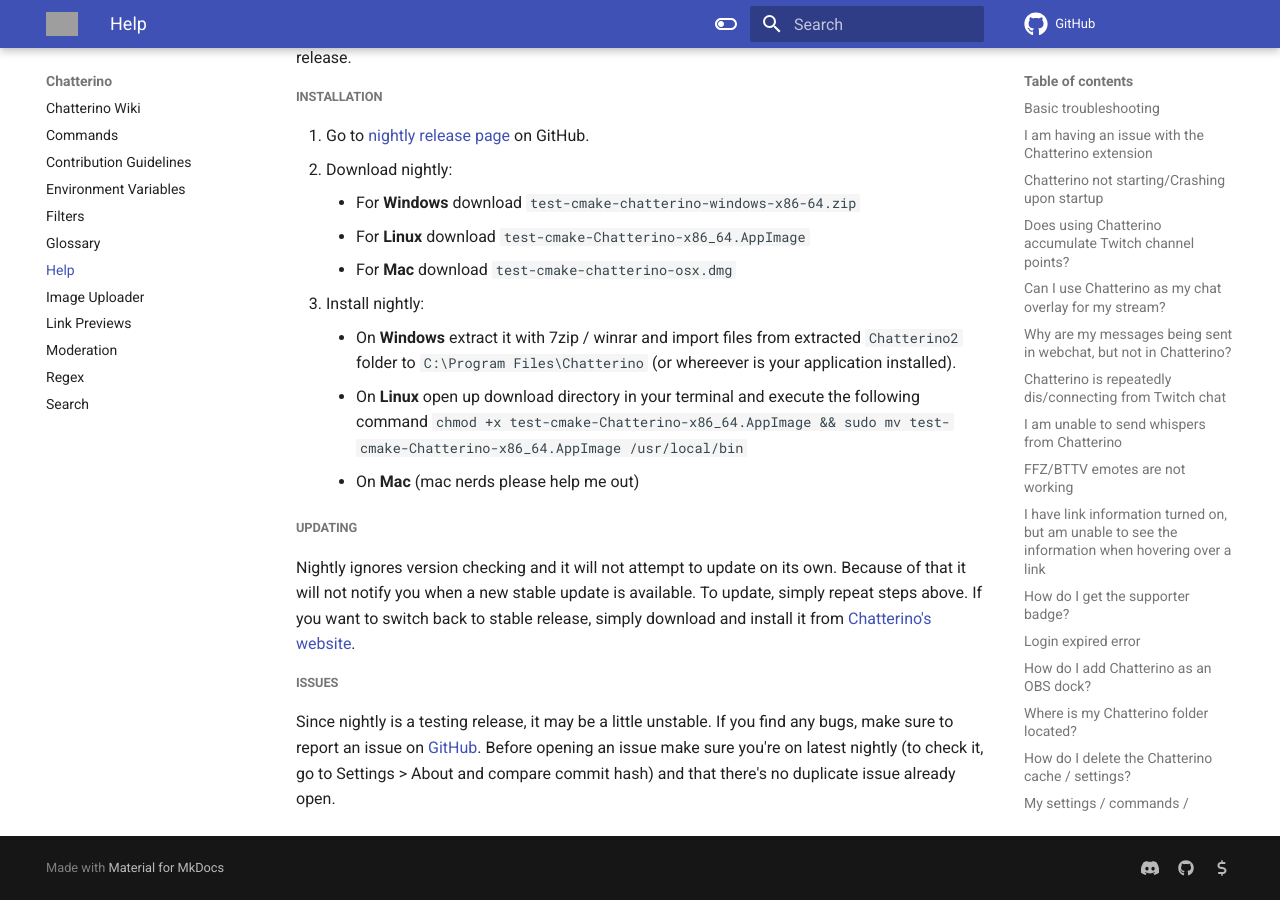
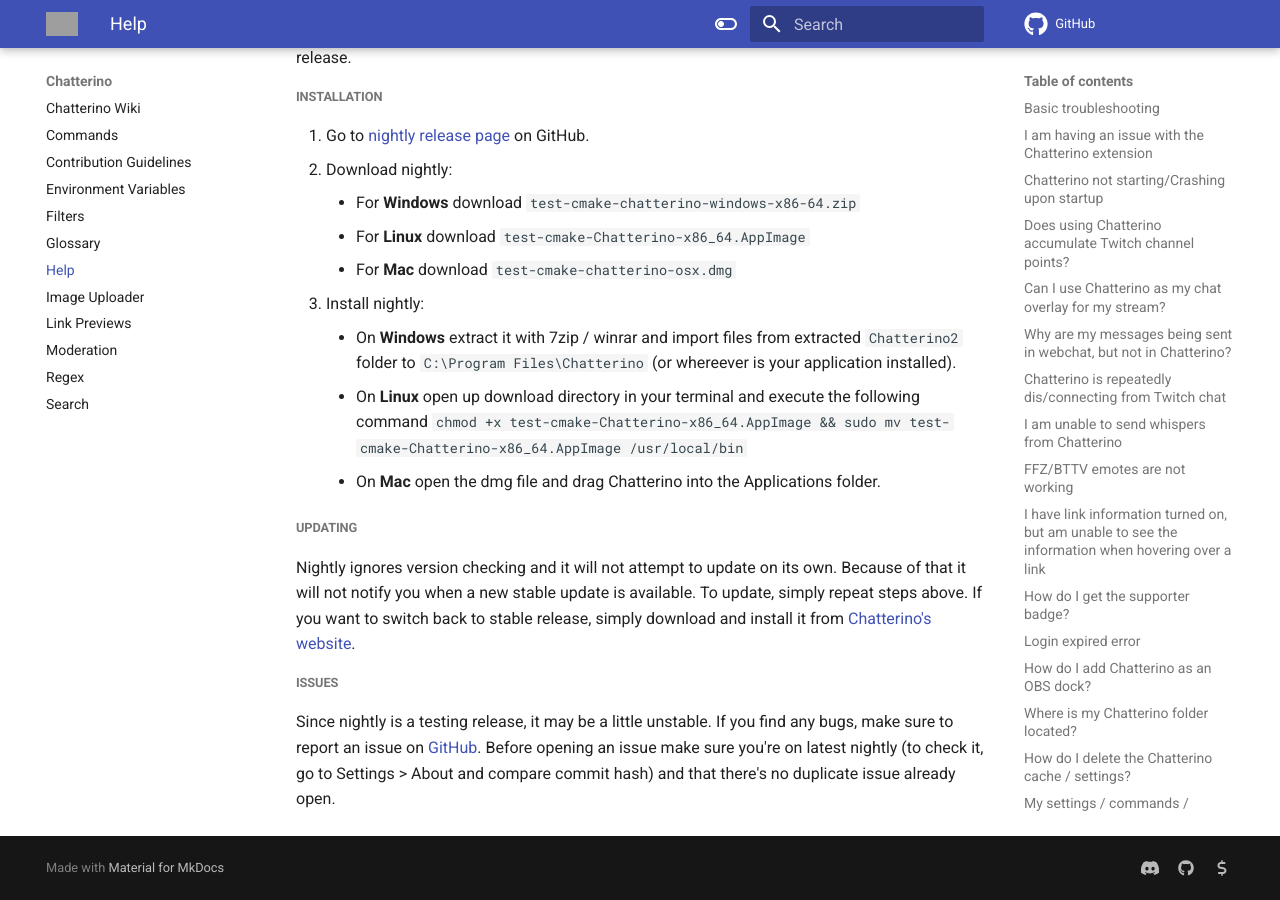
Before and after one commit to Chatterino/wiki, an MkDocs documentation site: the page built from docs/Help.md, in a window 1280 px wide and 900 px high, scrolled down 3893 px. Built offline with MkDocs 1.6.1 and Material for MkDocs 9.7.7, drawn with Linux system fonts in a browser that asks for light colours; comment, search, counter and statistics services are not loaded; grey boxes are pictures that could not be loaded.

Commit message:
Updated Mac installation

```diff
--- a/docs/Help.md
+++ b/docs/Help.md
@@ -114,7 +114,7 @@
 1. Install nightly:
     - On **Windows** extract it with 7zip / winrar and import files from extracted `Chatterino2` folder to `C:\Program Files\Chatterino` (or whereever is your application installed).
     - On **Linux** open up download directory in your terminal and execute the following command `chmod +x test-cmake-Chatterino-x86_64.AppImage && sudo mv test-cmake-Chatterino-x86_64.AppImage /usr/local/bin`
-    - On **Mac** (mac nerds please help me out)
+    - On **Mac** open the dmg file and drag Chatterino into the Applications folder.
 
 ##### Updating
 Nightly ignores version checking and it will not attempt to update on its own. Because of that it will not notify you when a new stable update is available. To update, simply repeat steps above. If you want to switch back to stable release, simply download and install it from [Chatterino's website](https://chatterino.com/#downloads).
```
